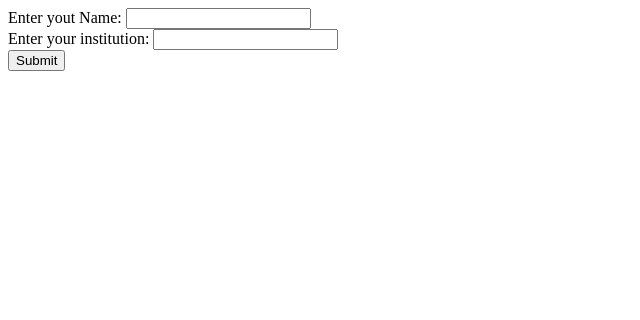
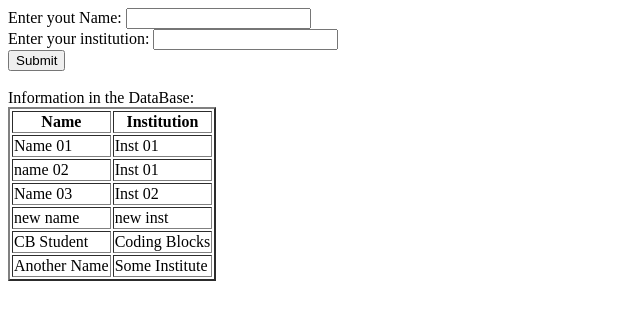
Before and after one commit to shubham1810/chatbot_bootcamp, a Django app: page / in a window 1280 px wide. Shown: the top 320 px of the page, without its empty margins (0-640 px from the left). Run offline with Django 3.2, Linux system fonts and the light colour scheme; data comes from the database, SQL or seed files in the repository; both versions use the stored data as it was after the commit.

Commit message:
Databases

```diff
--- a/class_03/chatbot01/bot01/templates/main.html
+++ b/class_03/chatbot01/bot01/templates/main.html
@@ -12,5 +12,24 @@
 	<button type="submit">Submit</button>
 </form>
 
+
+<br>
+Information in the DataBase:<br>
+<table border="2">
+	<tr>
+		<th> Name </th>
+		<th> Institution </th>
+	</tr>
+
+	{% for dx in data %}
+	<tr>
+		<td>{{ dx.name }}</td>
+		<td>{{ dx.inst }}</td>
+	</tr>
+	{% endfor %}
+
+</table>
+
+
 </body>
 </html>
--- a/class_03/chatbot01/bot01/views.py
+++ b/class_03/chatbot01/bot01/views.py
@@ -1,10 +1,26 @@
 from django.shortcuts import render
 from django.http import HttpResponse
+
+from models import MyData
+import copy
 
 # Create your views here.
 
 def hello(request):
-	return render(request, 'main.html')
+
+	all_data = MyData.objects.all()
+	data = []
+
+	for dt in all_data:
+		information = {}
+		information['name'] = dt.name
+		information['inst'] = dt.institution
+		data.append(copy.deepcopy(information))
+
+	ctx = {'data': data}
+	print ctx
+
+	return render(request, 'main.html', ctx)
 	# return HttpResponse("Hello")
 
 
@@ -18,6 +34,9 @@ def showData(request):
 		'institute': inst
 	}
 
+	new_data_element = MyData(name=name, institution=inst)
+	new_data_element.save()
+
 	ctx = {'data': data}
 
 	return render(request, 'index.html', ctx)
```
Also changed, not shown: class_03/chatbot01/notes.md (+7 -0 lines), class_03/chatbot01/db.sqlite3, 1 other file.
